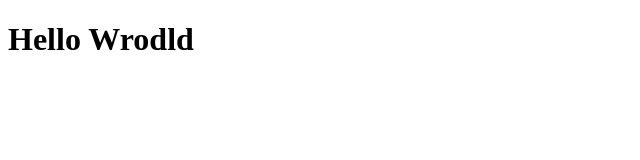
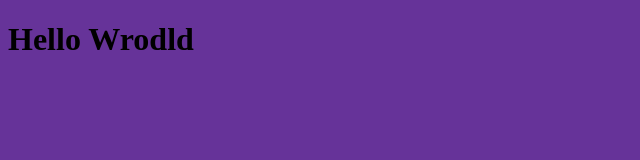
Before and after one commit to sjursaa/odin-todo-list, a website built with webpack: page src/template.html in a window 1280 px wide. Shown: the whole page, without its empty margins (0-640 px from the left). Built offline with nearby package versions, Linux system fonts and the light colour scheme; files whose address does not match are found by name.

Commit message:
add some stuff to styles css and load it from index.js

```diff
--- a/src/index.js
+++ b/src/index.js
@@ -0,0 +1,3 @@
+import "./styles.css";
+
+console.log("hello");
--- /dev/null
+++ b/src/styles.css
@@ -0,0 +1,3 @@
+body {
+  background-color: rebeccapurple;
+}
--- a/src/template.html
+++ b/src/template.html
@@ -4,7 +4,7 @@
     <meta charset="UTF-8" />
     <meta name="viewport" content="width=device-width, initial-scale=1" />
     <title>TODO_List</title>
-    <link href="src/style.css" rel="stylesheet" />
+    <!-- <link href="src/style.css" rel="stylesheet" /> -->
   </head>
   <body>
     <h1>Hello Wrodld</h1>
```
